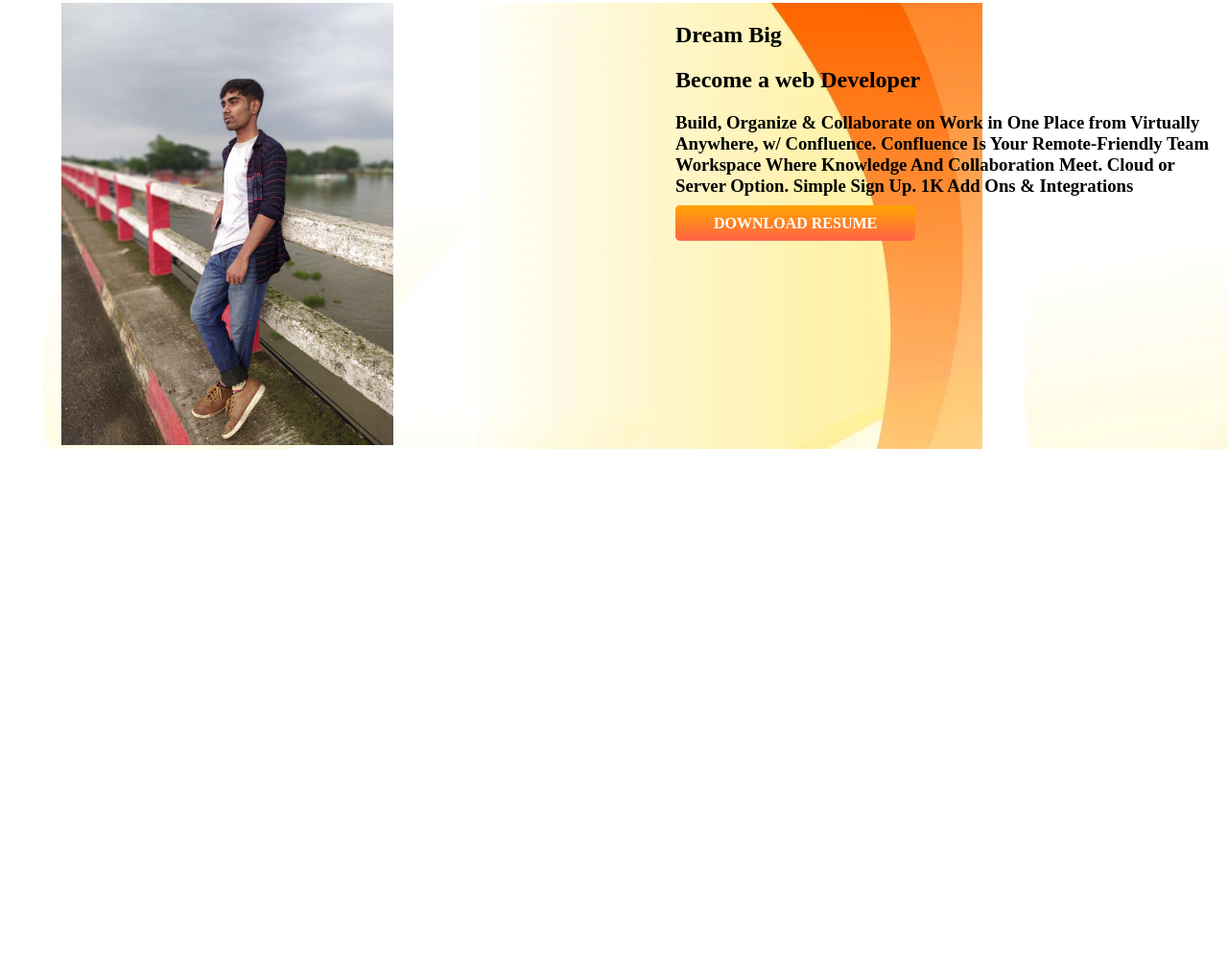
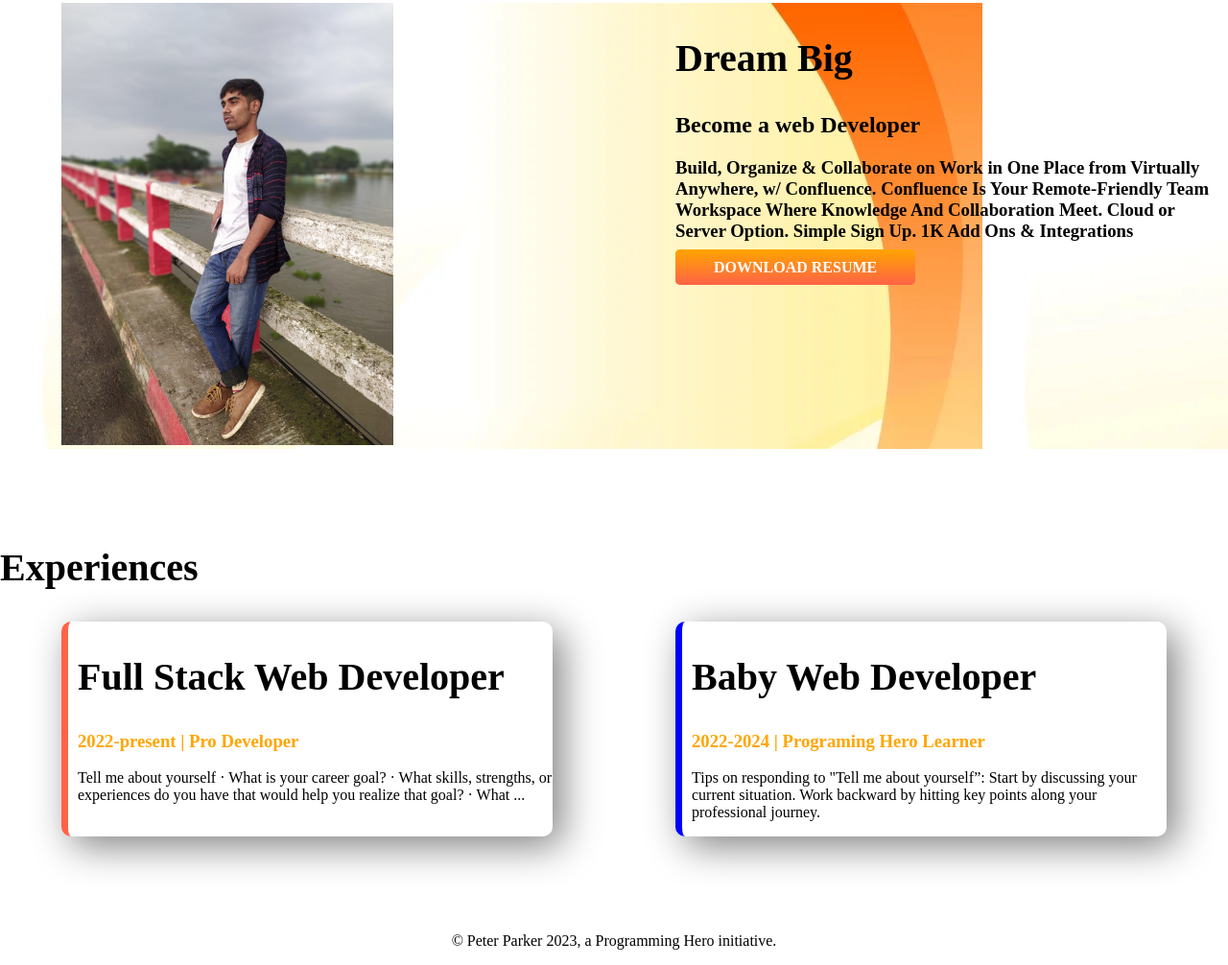
Before and after one commit to SAIMON2828/developer-portfolio, a plain HTML site: page index.html in a window 1280 px wide. Shown: the part 715-1721 px from the top of the page at 96% size. Before the commit the page ends 1283 px from the top, so only its background shows below. Drawn offline with Linux system fonts and the light colour scheme.

Commit message:
style border added

```diff
--- a/index.html
+++ b/index.html
@@ -9,7 +9,7 @@
 
 </head>
 <body>
-<section class="top-banner">
+<section class="top-banner flexible-container">
     <div class="half-width">
     <h1>Welcome To</h1>
     <h1><span class="orange-color">MD SAINON</span> World</h1>
@@ -31,7 +31,7 @@
 </section>
 
 
-<section class="dream-big">
+<section class="dream-big flexible-container">
     <div class="half-width">
         <img src="sm.jpg" alt="">
     </div>
@@ -46,7 +46,25 @@
 
 </section>
 
+<section class="experience-area">
+    <h1>Experiences</h1>
+    <div class="flexible-container">
+        <div id="full-stack-developer" class="experience-item">
+        <h1>Full Stack Web Developer<h1>
+            <h3 class="orange-color">2022-present | Pro Developer </h3>
+            <p>Tell me about yourself · What is your career goal? · What skills, strengths, or experiences do you have that would help you realize that goal? · What ...
+            </p>
+    </div>
+    <div id="baby-web-developer" class="experience-item">
+        <h1>Baby Web Developer</h1>
+        <h3 class="orange-color">2022-2024 | Programing Hero Learner</h3>
+        <p>Tips on responding to "Tell me about yourself”: Start by discussing your current situation. Work backward by hitting key points along your professional journey.</p>
+    </div>
+</div>
+</section>
+
 
 
 </body>
+<footer><p>© Peter Parker 2023, a Programming Hero initiative.</p></footer>
 </html>
--- a/style.css
+++ b/style.css
@@ -4,7 +4,7 @@
 body{
     margin: 0%;
 }
-section{
+.flexible-container{
     display: flex;
     margin-bottom: 100px;
 }
@@ -34,3 +34,24 @@ section{
 .dream-big{
     background-image: url(SW.webp);
 }
+.experience-item{
+    width: 40%;
+    margin-left: 5%;
+    margin-right: 5%;
+    padding-left: 10px;
+    box-shadow: 10px 10px 40px gray;
+    border-radius: 10px;
+
+}
+#full-stack-developer{
+    border-left: 7px solid tomato;
+}
+#baby-web-developer{
+    border-left: 7px solid blue;
+}
+h1{
+    font-size: 40px;
+}
+footer{
+    text-align: center;
+}
```
